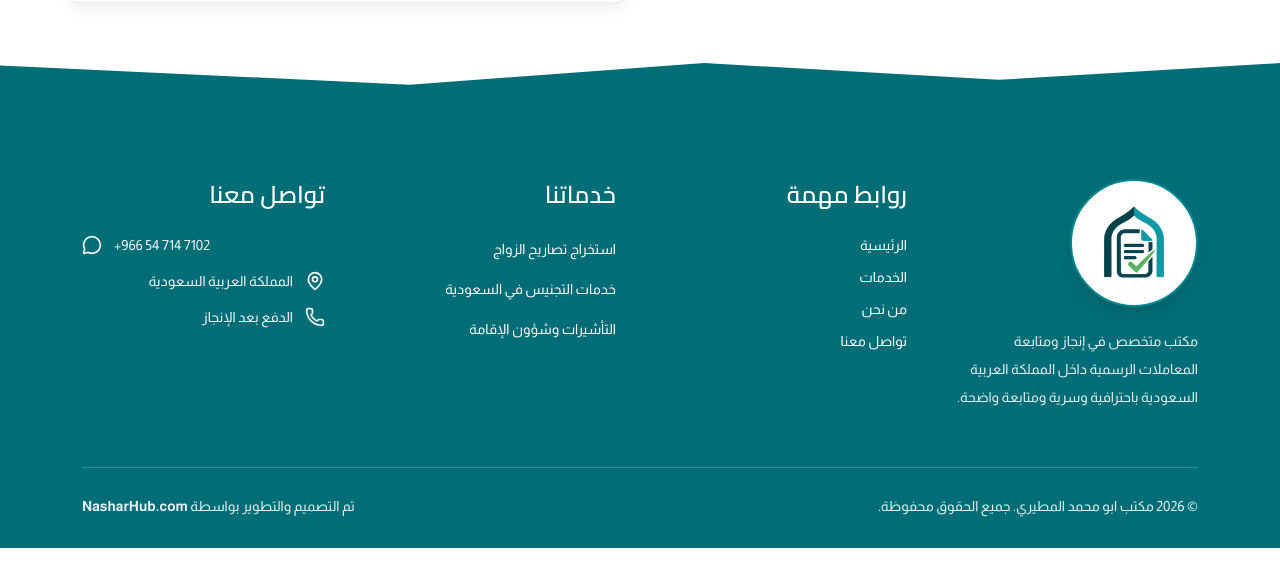
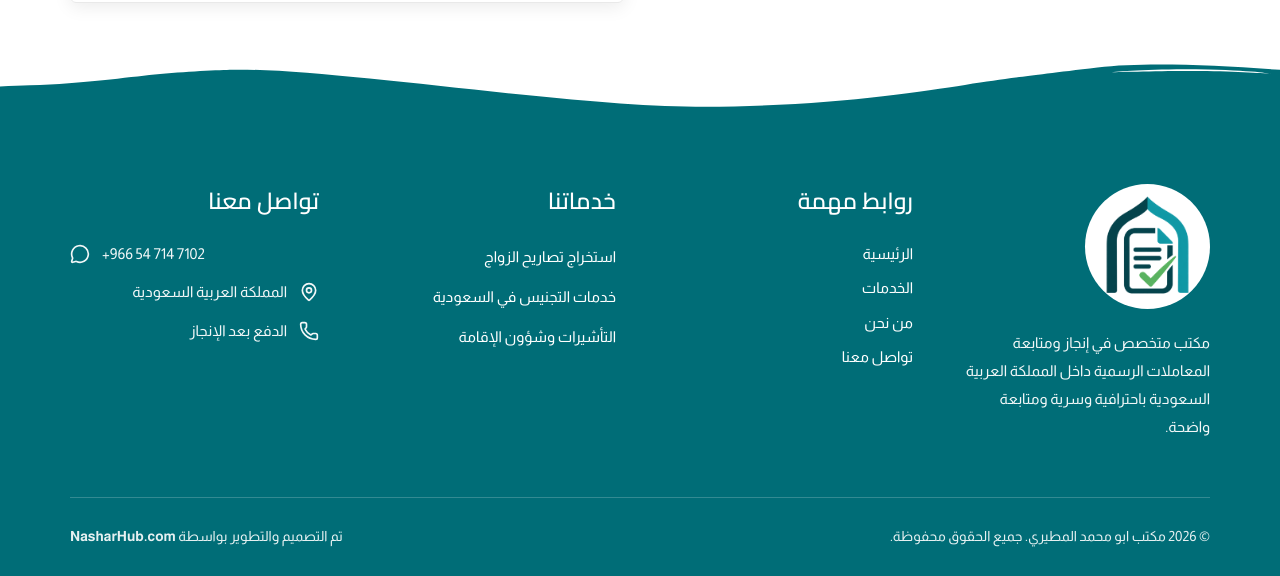
Before and after one commit to AhmedZakaria14/khadmatrasmya, a Next.js app: page / in a window 1280 px wide. Shown: the part 3611-4187 px from the top of the page. Before the commit the page ends 4159 px from the top, so only its background shows below. Built offline with nearby package versions, Linux system fonts and the light colour scheme; grey boxes are pictures that could not be loaded.

Commit message:
Match reference footer spacing and wave divider

```diff
--- a/components/Footer.tsx
+++ b/components/Footer.tsx
@@ -4,24 +4,31 @@ import { MapPin, MessageCircle, Phone } from 'lucide-react';
 
 export default function Footer() {
   return (
-    <footer className="relative mt-auto overflow-hidden bg-primary-700 text-white" id="footer">
-      <div className="absolute inset-x-0 top-0 h-12 bg-white [clip-path:polygon(0_0,100%_0,100%_25%,78%_60%,55%_25%,32%_70%,0_30%)]" aria-hidden="true" />
-      <div className="mx-auto max-w-[1180px] px-4 pb-8 pt-28 sm:px-6 lg:px-8 lg:pt-32">
+    <footer className="relative mt-auto overflow-hidden bg-[#006D77] text-white" id="footer">
+      <div className="pointer-events-none absolute inset-x-0 top-0 h-[65px] overflow-hidden" aria-hidden="true">
+        <svg className="absolute left-1/2 top-0 h-[65px] w-[163%] -translate-x-1/2 fill-white" preserveAspectRatio="none" viewBox="0 0 283.5 27.8" xmlns="http://www.w3.org/2000/svg">
+          <path d="M283.5,9.7c0,0-7.3,4.3-14,4.6c-6.8,0.3-12.6,0-20.9-1.5c-11.3-2-33.1-10.1-44.7-5.7s-12.1,4.6-18,7.4c-6.6,3.2-20,9.6-36.6,9.3C131.6,23.5,99.5,7.2,86.3,8c-1.4,0.1-6.6,0.8-10.5,2c-3.8,1.2-9.4,3.8-17,4.7c-3.2,0.4-8.3,1.1-14.2,0.9c-1.5-0.1-6.3-0.4-12-1.6c-5.7-1.2-11-3.1-15.8-3.7C6.5,9.2,0,10.8,0,10.8V0h283.5V9.7z" />
+          <path d="M269.6,18c-0.1-0.1-4.6,0.3-7.2,0c-7.3-0.7-17-3.2-16.6-2.9c0.4,0.3,13.7,3.1,17,3.3C267.7,18.8,269.7,18,269.6,18z" />
+          <path d="M227.4,9.8c-0.2-0.1-4.5-1-9.5-1.2c-5-0.2-12.7,0.6-12.3,0.5c0.3-0.1,5.9-1.8,13.3-1.2S227.6,9.9,227.4,9.8z" />
+        </svg>
+      </div>
+
+      <div className="mx-auto max-w-[1140px] px-4 pb-8 pt-[133px] sm:px-6 lg:px-0">
         <div className="grid gap-12 md:grid-cols-2 lg:grid-cols-4">
           <div className="flex flex-col items-center text-center lg:items-start lg:text-right">
             <Link href="/" className="mb-5 block" aria-label="الرئيسية">
-              <div className="relative h-32 w-32 overflow-hidden rounded-full border-2 border-primary-500 bg-white p-4 shadow-lg">
-                <Image src="/images/brand/logo.png" alt="شعار مكتب ابو محمد المطيري" fill sizes="128px" className="object-contain p-4" />
+              <div className="relative h-[125px] w-[125px] overflow-hidden rounded-full bg-white">
+                <Image src="/images/brand/logo.png" alt="شعار مكتب ابو محمد المطيري" fill sizes="125px" className="object-contain" />
               </div>
             </Link>
-            <p className="text-sm font-normal leading-7 text-white/90">
+            <p className="text-[15px] font-normal leading-7 text-white/95">
               مكتب متخصص في إنجاز ومتابعة المعاملات الرسمية داخل المملكة العربية السعودية باحترافية وسرية ومتابعة واضحة.
             </p>
           </div>
 
           <div>
-            <h2 className="font-display mb-6 text-center text-2xl font-semibold text-white lg:text-right">روابط مهمة</h2>
-            <ul className="space-y-3 text-center text-sm font-normal lg:text-right">
+            <h2 className="font-display mb-6 text-center text-[23px] font-semibold text-white lg:text-right">روابط مهمة</h2>
+            <ul className="space-y-3 text-center text-[15px] font-normal lg:text-right">
               <li><Link href="/" className="hover:text-accent-300">الرئيسية</Link></li>
               <li><Link href="/services" className="hover:text-accent-300">الخدمات</Link></li>
               <li><Link href="/about" className="hover:text-accent-300">من نحن</Link></li>
@@ -30,8 +37,8 @@ export default function Footer() {
           </div>
 
           <div>
-            <h2 className="font-display mb-6 text-center text-2xl font-semibold text-white lg:text-right">خدماتنا</h2>
-            <ul className="space-y-3 text-center text-sm font-normal leading-7 lg:text-right">
+            <h2 className="font-display mb-6 text-center text-[23px] font-semibold text-white lg:text-right">خدماتنا</h2>
+            <ul className="space-y-3 text-center text-[15px] font-normal leading-7 lg:text-right">
               <li><Link href="/services" className="hover:text-accent-300">استخراج تصاريح الزواج</Link></li>
               <li><Link href="/services" className="hover:text-accent-300">خدمات التجنيس في السعودية</Link></li>
               <li><Link href="/services" className="hover:text-accent-300">التأشيرات وشؤون الإقامة</Link></li>
@@ -39,8 +46,8 @@ export default function Footer() {
           </div>
 
           <div>
-            <h2 className="font-display mb-6 text-center text-2xl font-semibold text-white lg:text-right">تواصل معنا</h2>
-            <ul className="space-y-4 text-sm font-normal text-white/95">
+            <h2 className="font-display mb-6 text-center text-[23px] font-semibold text-white lg:text-right">تواصل معنا</h2>
+            <ul className="space-y-4 text-[15px] font-normal text-white/95">
               <li>
                 <a href="https://wa.me/966547147102" target="_blank" rel="noopener noreferrer" className="flex items-center justify-center gap-3 hover:text-accent-300 lg:justify-start" dir="ltr">
                   <MessageCircle className="h-5 w-5" />
@@ -53,7 +60,7 @@ export default function Footer() {
           </div>
         </div>
 
-        <div className="mt-14 flex flex-col items-center justify-between gap-3 border-t border-white/20 pt-7 text-center text-sm font-normal text-white/90 sm:flex-row sm:text-right">
+        <div className="mt-14 flex flex-col items-center justify-between gap-3 border-t border-white/20 pt-7 text-center text-[14px] font-normal text-white/90 sm:flex-row sm:text-right">
           <p>© {new Date().getFullYear()} مكتب ابو محمد المطيري. جميع الحقوق محفوظة.</p>
           <a href="https://nasharhub.com" target="_blank" rel="noopener noreferrer" className="transition hover:text-accent-300">
             تم التصميم والتطوير بواسطة <span className="font-bold">NasharHub.com</span>
```
